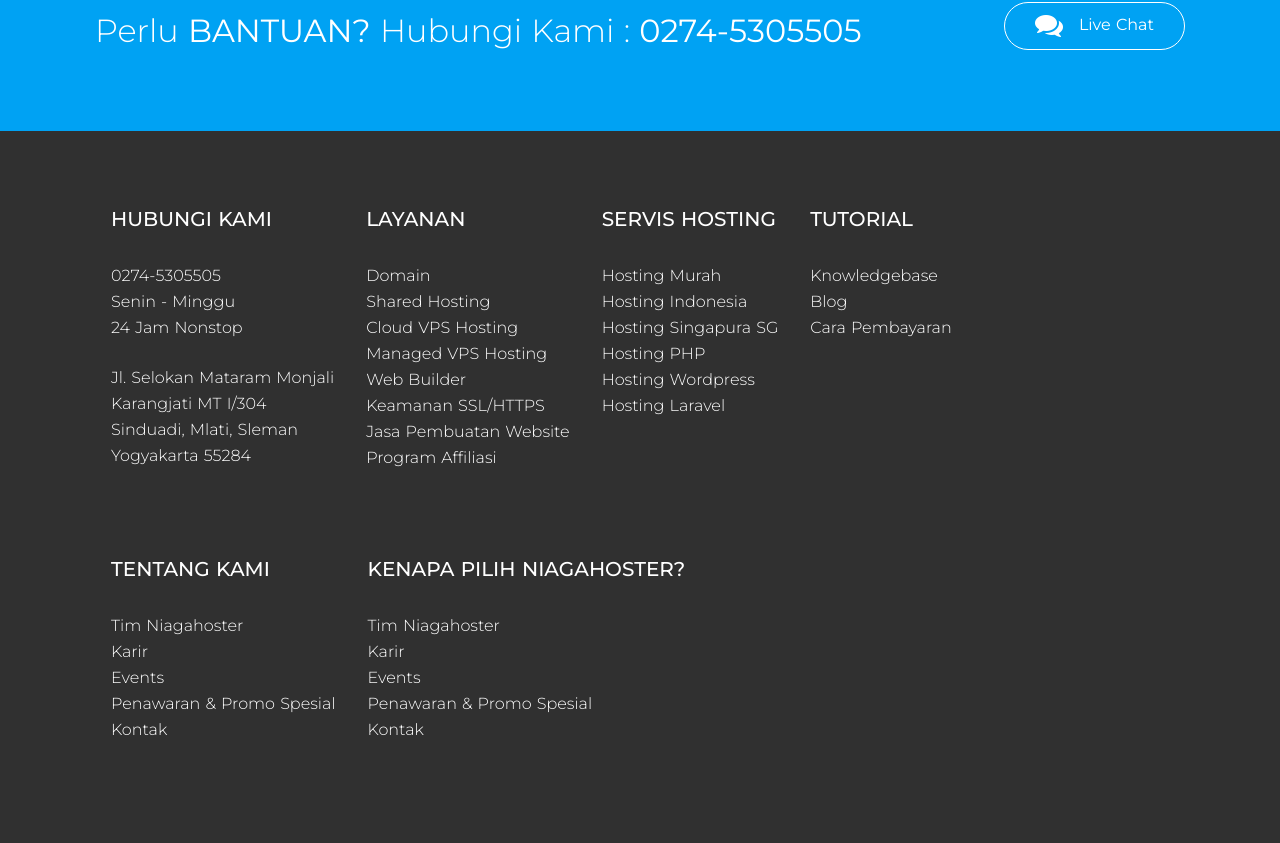
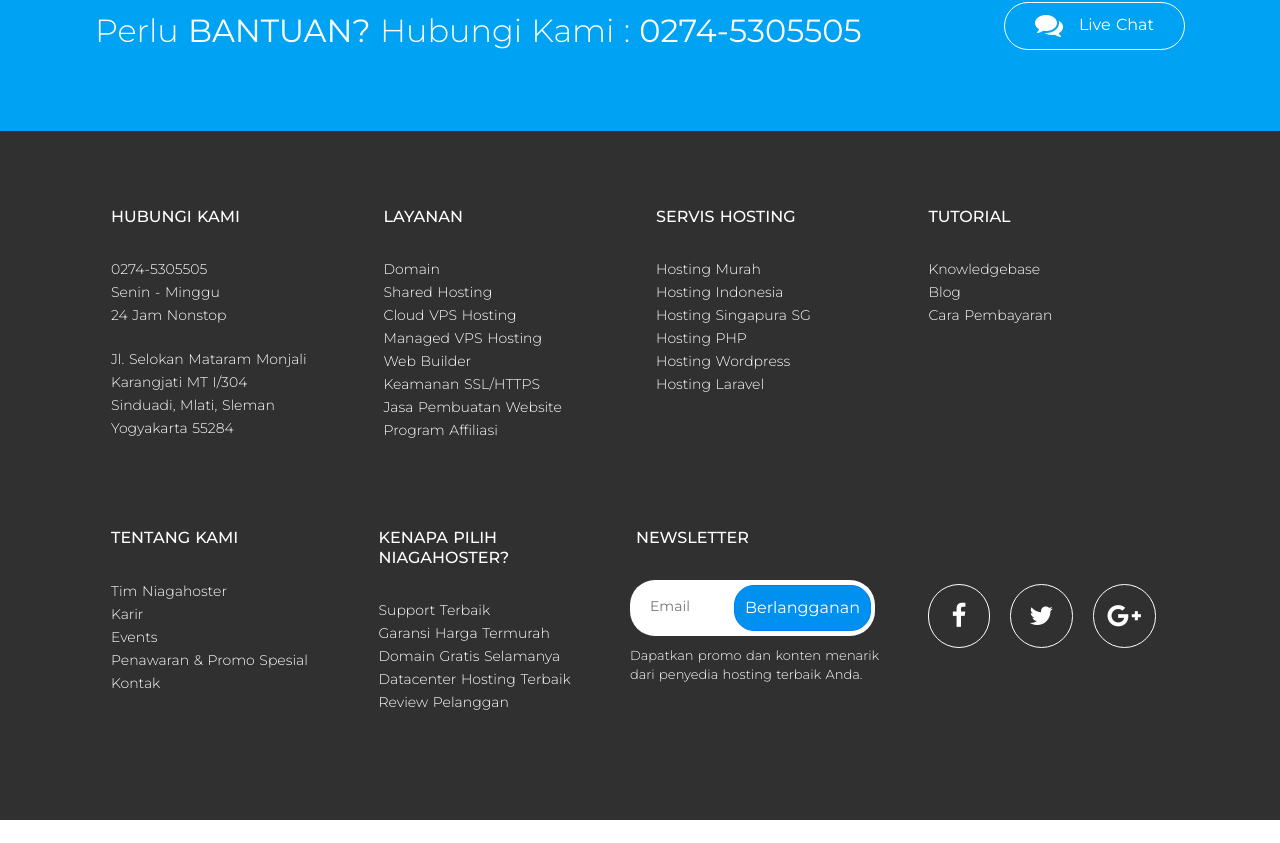
Before and after one commit to fshlarf/niagahoster-landing-page, a Nuxt app: page / in a window 1280 px wide. Shown: the part 3251-4094 px from the top of the page. After the commit the page ends 4071 px from the top, so only its background shows below. Built offline with nearby package versions, Linux system fonts and the light colour scheme.

Commit message:
add element footer

```diff
--- a/components/organisms/Footer.vue
+++ b/components/organisms/Footer.vue
@@ -2,7 +2,7 @@
     <div class="footer">
         <div class="container">
             <div class="footer__row">
-                <div>
+                <div class="coloum">
                     <h5>HUBUNGI KAMI</h5>
                     <ListInfo
                         :arrayModule="dataCompany1"
@@ -12,19 +12,19 @@
                         :arrayModule="dataCompany2"
                     />
                 </div>
-                <div>
+                <div class="coloum">
                     <h5>LAYANAN</h5>
                     <ListInfo
                         :arrayModule="services"
                     />
                 </div>
-                <div>
+                <div class="coloum">
                     <h5>SERVIS HOSTING</h5>
                     <ListInfo
                         :arrayModule="serviceHosting"
                     />
                 </div>
-                <div>
+                <div class="coloum">
                     <h5>TUTORIAL</h5>
                     <ListInfo
                         :arrayModule="tutorial"
@@ -32,17 +32,30 @@
                 </div>
             </div>
             <div class="footer__row">
-                <div>
+                <div class="coloum">
                     <h5>TENTANG KAMI</h5>
                     <ListInfo
                         :arrayModule="aboutUs"
                     />
                 </div>
-                <div>
+                <div class="coloum">
                     <h5>KENAPA PILIH NIAGAHOSTER?</h5>
                     <ListInfo
-                        :arrayModule="aboutUs"
+                        :arrayModule="reasons"
                     />
+                </div>
+                <div class="footer__newsletter coloum">
+                    <h5>NEWSLETTER</h5>
+                    <div class="footer__newsletter-content">
+                        <input placeholder="Email"/>
+                        <button type="button" class="btn btn-primary">Berlangganan</button>
+                    </div>
+                    <p class="footer__newsletter-text">Dapatkan promo dan konten menarik <br>dari penyedia hosting terbaik Anda.</p>
+                </div>
+                <div class="footer__credentials coloum">
+                    <i class="fa fa-facebook fb"></i>
+                    <i class="fa fa-twitter tw"></i>
+                    <i class="fa fa-google-plus gp"></i>
                 </div>
             </div>
         </div>
@@ -62,7 +75,8 @@
             services: ['Domain', 'Shared Hosting', 'Cloud VPS Hosting', 'Managed VPS Hosting', 'Web Builder', 'Keamanan SSL/HTTPS', 'Jasa Pembuatan Website', 'Program Affiliasi'],
             serviceHosting: ['Hosting Murah', 'Hosting Indonesia', 'Hosting Singapura SG', 'Hosting PHP', 'Hosting Wordpress', 'Hosting Laravel'],
             tutorial: ['Knowledgebase', 'Blog', 'Cara Pembayaran'],
-            aboutUs: ['Tim Niagahoster', 'Karir', 'Events', 'Penawaran & Promo Spesial', 'Kontak']
+            aboutUs: ['Tim Niagahoster', 'Karir', 'Events', 'Penawaran & Promo Spesial', 'Kontak'],
+            reasons: ['Support Terbaik', 'Garansi Harga Termurah', 'Domain Gratis Selamanya', 'Datacenter Hosting Terbaik', 'Review Pelanggan']
         }
     }
 }
@@ -73,9 +87,11 @@
     padding: 60px 0px 30px 0px;
     background-color: #303030;
     color: white!important;
+    font-size: 14px!important;
     h5 {
         padding: 16px!important;
         margin-bottom: 16px;
+        font-size: 16px;
     }
     .container {
         max-width: 1120px!important;
@@ -88,5 +104,53 @@
         display: flex;
         margin-bottom: 70px;
     }
+    &__newsletter {
+        h5 {
+            margin-left: -10px;
+        }
+        &-content {
+            background-color: white;
+            padding: 5px 4px;
+            width: fit-content;
+            border-radius: 25px;
+            margin-bottom: 10px;
+            button {
+                padding: 10px 10px;
+            }
+            input {
+                background-color: transparent!important;
+                border: none!important;
+                width: 100px!important;
+                padding: 0px 16px!important;
+            }
+        }
+        p {
+            font-size: 13px;
+        }
+    }
+    &__credentials {
+        display: flex;
+        height: max-content;
+        margin-left: 20px;
+        i {
+            border: 1px solid white;
+            border-radius: 50px;
+            font-size: 26px;
+            margin: 72px 10px;
+        }
+        .fb {
+            padding: 18px 23px;
+        }
+        .tw {
+            padding: 18px;
+        }
+        .gp {
+            padding: 18px 14px;
+        }
+    }
+    .coloum {
+        width: 30%;
+        text-align: left;
+    }
 }
 </style>
```
